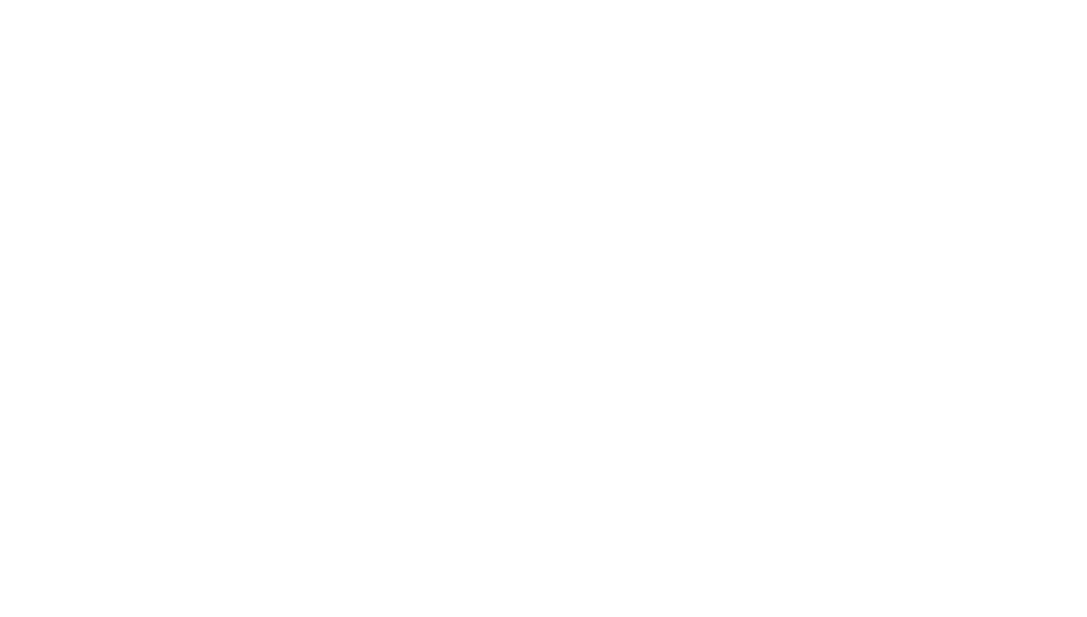
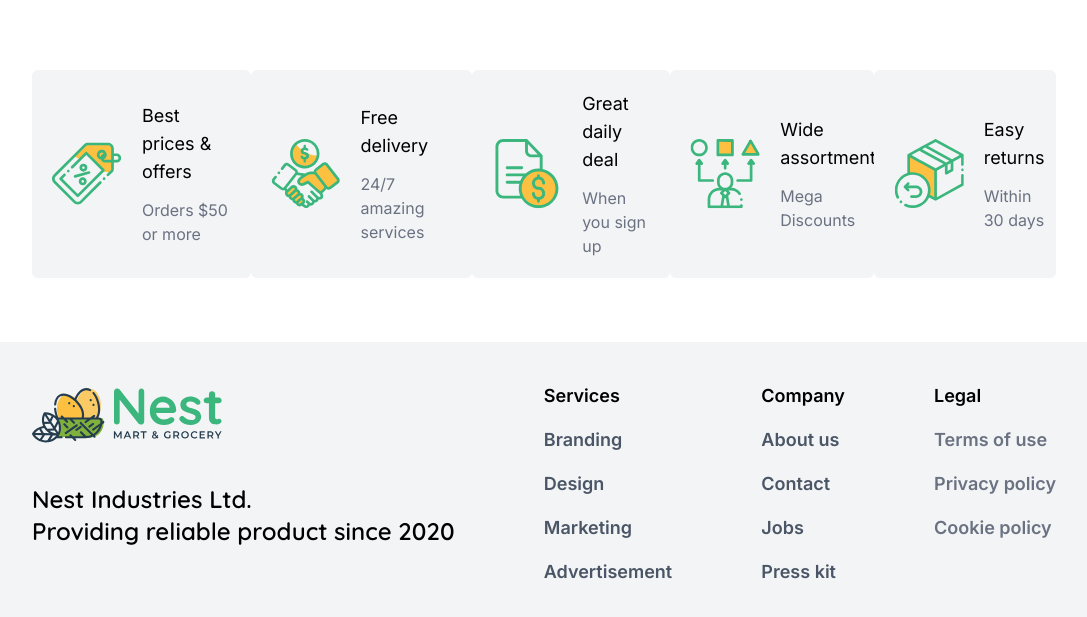
Before and after one commit to asaduzzaman8316/portfolio-next-ts, a Next.js app: page /about in a window 1280 px wide. Shown: the part 4234-4851 px from the top of the page, without its empty margins (96-1183 px from the left). Before the commit the page ends 4304 px from the top, so only its background shows below. Built offline with nearby package versions, Linux system fonts and the light colour scheme.

Commit message:
add footer

```diff
--- /dev/null
+++ b/app/about/components/Last/Last.tsx
@@ -0,0 +1,51 @@
+import Image from 'next/image'
+import React from 'react'
+const cardData = [
+    {
+        title:"Best prices & offers",
+        bio:"Orders $50 or more"
+    },
+    {
+        title:"Free delivery",
+        bio:"24/7 amazing services"
+    },
+    {
+        title:"Great daily deal",
+        bio:"When you sign up"
+    },
+    {
+        title:"Wide assortment",
+        bio:"Mega Discounts"
+    },
+    {
+        title:"Easy returns",
+        bio:"Within 30 days"
+    }
+]
+function Last() {
+  return (
+    <div className='w-[80%] mx-auto flex justify-between'>
+      {
+        cardData.map((item , idx)=>(
+            <div key={idx}
+            className='bg-gray-100 rounded-md flex items-center gap-5 p-5'
+            >
+                <Image
+                className='w-20'
+                width={70}
+                height={20}
+                src={`/icon-${idx+1}.svg`}
+                alt='icon'
+                />
+                <div className='space-y-3'>
+                    <h1 className='text-lg '>{item.title}</h1>
+                    <p className='text-gray-500'>{item.bio}</p>
+                </div>
+            </div>
+        ))
+      }
+    </div>
+  )
+}
+
+export default Last
--- a/app/about/components/SubScribe/SubScribe.tsx
+++ b/app/about/components/SubScribe/SubScribe.tsx
@@ -1,6 +1,5 @@
 import Image from 'next/image'
 import React from 'react'
-import { FiSend } from 'react-icons/fi'
 
 function SubScribe() {
     return (
--- a/app/about/page.tsx
+++ b/app/about/page.tsx
@@ -5,6 +5,7 @@
 import Status from './components/Status/Status'
 import Team from './components/OurTeam/Team'
 import SubScribe from './components/SubScribe/SubScribe'
+import Last from './components/Last/Last'
 
 const page = () => {
   return (
@@ -13,8 +14,9 @@
       <Sixbox />
       <Performance />
       <Status />
-      <Team/>
-      <SubScribe/>
+      <Team />
+      <SubScribe />
+      <Last />
     </div>
   )
 }
--- /dev/null
+++ b/app/components/share/Footer.tsx
@@ -0,0 +1,47 @@
+import Image from 'next/image'
+import React from 'react'
+
+function Footer() {
+    return (
+        <div className='bg-gray-100 mt-16'>
+            <footer className="w-[80%] mx-auto py-10 flex justify-between">
+                <aside className='flex flex-col gap-10'>
+                    <Image
+                        width="200"
+                        height="50"
+                        src={'/logo.svg'}
+                        alt='logg'
+                        className="fill-current" />
+
+                    <p className='text-2xl about-hero__title font-semibold'>
+                        Nest Industries Ltd.
+                        <br />
+                        Providing reliable product since 2020
+                    </p>
+                </aside>
+                <nav className='flex flex-col gap-4 text-lg font-semibold'>
+                    <h6 className="footer-title">Services</h6>
+                    <a className="link link-hover text-gray-600">Branding</a>
+                    <a className="link link-hover text-gray-600">Design</a>
+                    <a className="link link-hover text-gray-600">Marketing</a>
+                    <a className="link link-hover text-gray-600">Advertisement</a>
+                </nav>
+                <nav className='flex flex-col gap-4 text-lg font-semibold'>
+                    <h6 className="footer-title">Company</h6>
+                    <a className="link link-hover text-gray-600">About us</a>
+                    <a className="link link-hover text-gray-600">Contact</a>
+                    <a className="link link-hover text-gray-600">Jobs</a>
+                    <a className="link link-hover text-gray-600">Press kit</a>
+                </nav>
+                <nav className='flex flex-col gap-4 text-lg font-semibold'>
+                    <h6 className="footer-title">Legal</h6>
+                    <a className="link link-hover text-gray-500">Terms of use</a>
+                    <a className="link link-hover text-gray-500">Privacy policy</a>
+                    <a className="link link-hover text-gray-500">Cookie policy</a>
+                </nav>
+            </footer>
+        </div>
+    )
+}
+
+export default Footer
--- a/app/layout.tsx
+++ b/app/layout.tsx
@@ -2,6 +2,7 @@
 import { Geist, Geist_Mono, Quicksand, Inter } from "next/font/google";
 import "./globals.css";
 import Header from "./components/share/Header";
+import Footer from "./components/share/Footer";
 
 const geistSans = Geist({
   variable: "--font-geist-sans",
@@ -43,6 +44,7 @@
       >
         <Header />
         {children}
+        <Footer/>
       </body>
     </html>
   );
```
Also changed, not shown: public/logo.svg (added).
